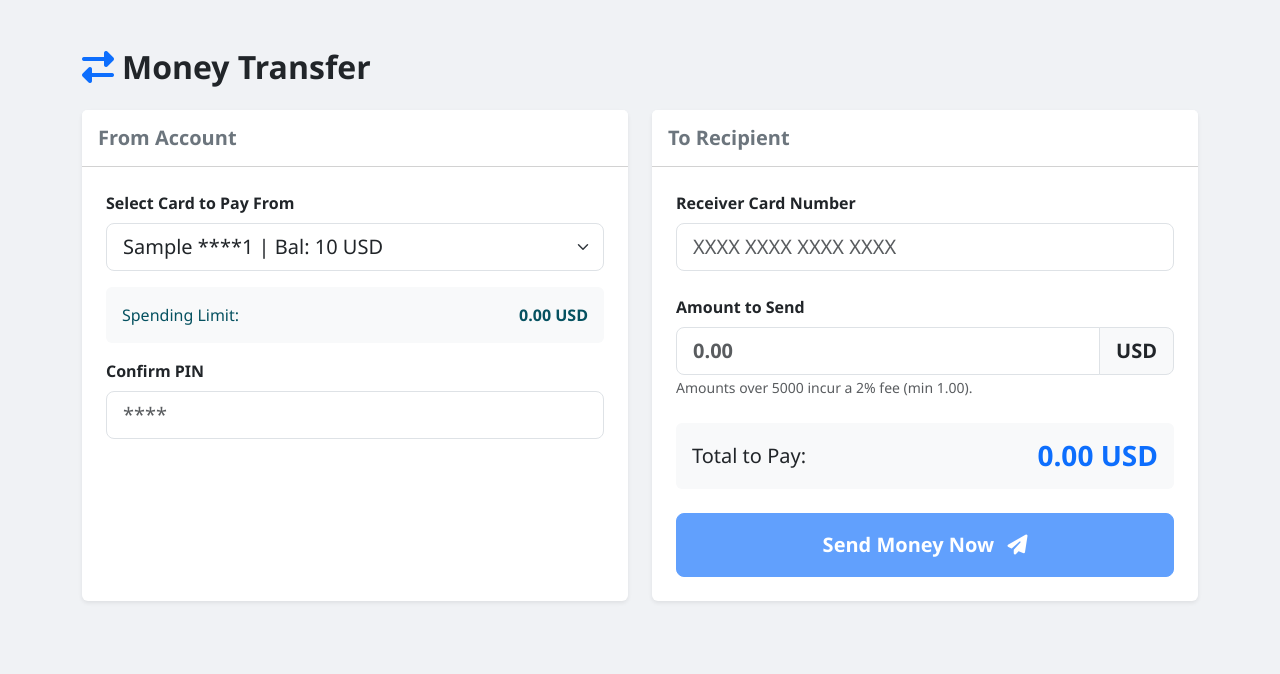
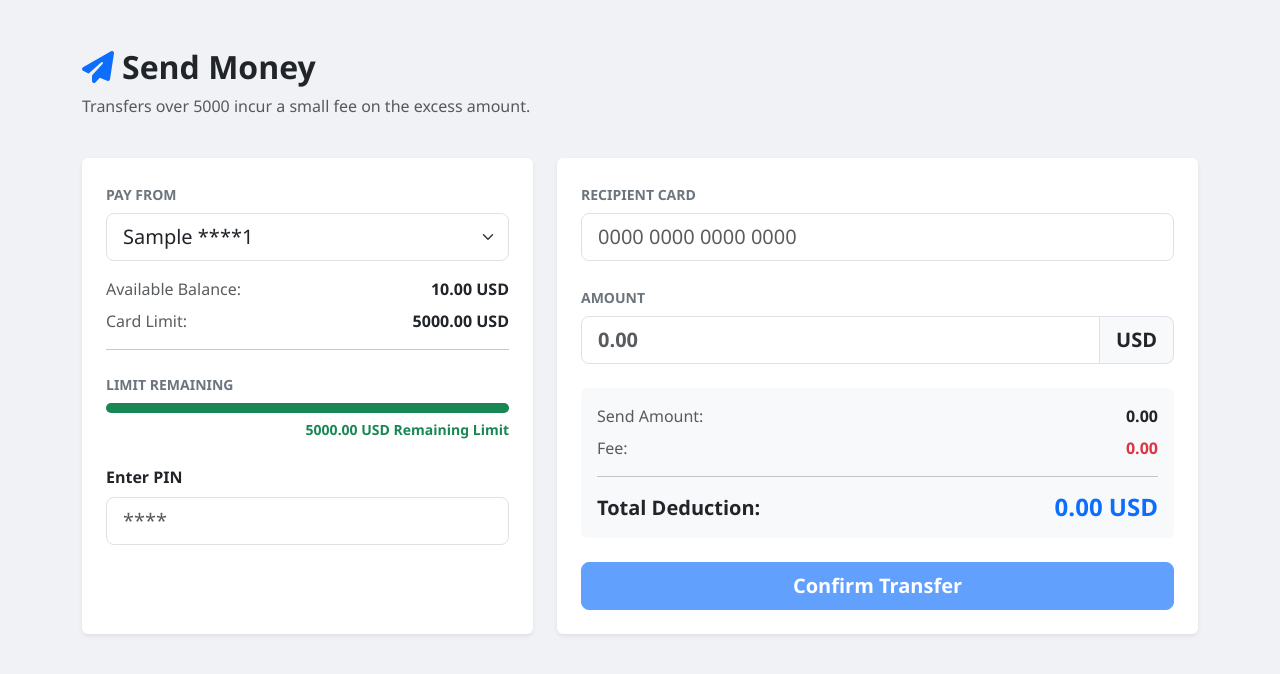
Before and after one commit to aliHasanov22/banking_app, a Flask app: template templates/transfer.html in a window 1280 px wide. Shown: the top 674 px of the page. Run offline with Flask 3, Linux system fonts and the light colour scheme; the template is opened without the code that fills it: most values are stand-ins (such as "Sample title", 1, 10 or a date in 2020).

Commit message:
Update transfer.html

```diff
--- a/templates/transfer.html
+++ b/templates/transfer.html
@@ -2,163 +2,182 @@
 
 {% block content %}
 <div class="container py-4">
-    <h2 class="mb-4 fw-bold"><i class="fas fa-exchange-alt text-primary me-2"></i>Money Transfer</h2>
+    <div class="row mb-4">
+        <div class="col-12">
+            <h2 class="fw-bold"><i class="fas fa-paper-plane text-primary me-2"></i>Send Money</h2>
+            <p class="text-muted">Transfers over 5000 incur a small fee on the excess amount.</p>
+        </div>
+    </div>
 
     <form method="POST" action="{{ url_for('transfer') }}" id="transferForm">
         <div class="row g-4">
-            <div class="col-lg-6">
-                <div class="card shadow-sm h-100 border-0">
-                    <div class="card-header bg-white py-3">
-                        <h5 class="mb-0 fw-bold text-secondary">From Account</h5>
-                    </div>
+
+            <div class="col-lg-5">
+                <div class="card shadow-sm border-0 h-100">
                     <div class="card-body p-4">
-                        <label class="form-label fw-bold">Select Card to Pay From</label>
-                        <select name="sender_card" id="senderCardSelect" class="form-select form-select-lg mb-3" required onchange="updateTransferUI()">
+                        <label class="form-label fw-bold text-secondary small">PAY FROM</label>
+                        <select name="sender_card" id="senderCardSelect" class="form-select form-select-lg mb-3" onchange="updateUI()">
                             {% for card in cards %}
                             <option value="{{ card.card_number }}"
                                     data-balance="{{ card.balance }}"
                                     data-limit="{{ card.expense_limit }}"
                                     data-currency="{{ card.currency }}">
-                                {{ card.card_type }} ****{{ card.card_number[-4:] }} | Bal: {{ card.balance }} {{ card.currency }}
+                                {{ card.card_type }} ****{{ card.card_number[-4:] }}
                             </option>
                             {% endfor %}
                         </select>
 
-                        <div class="alert alert-info border-0 bg-light d-flex justify-content-between align-items-center">
-                            <span>Spending Limit:</span>
-                            <span class="fw-bold" id="limitDisplay">Select a card</span>
+                        <div class="d-flex justify-content-between mb-2">
+                            <span class="text-muted">Available Balance:</span>
+                            <span class="fw-bold text-dark" id="balDisplay">0.00</span>
+                        </div>
+                        <div class="d-flex justify-content-between mb-3">
+                            <span class="text-muted">Card Limit:</span>
+                            <span class="fw-bold text-dark" id="limitTotalDisplay">0.00</span>
                         </div>
 
-                        <div class="mb-3">
-                            <label class="form-label fw-bold">Confirm PIN</label>
+                        <hr>
+
+                        <label class="form-label fw-bold text-secondary small mt-2">LIMIT REMAINING</label>
+                        <div class="progress" style="height: 10px;">
+                            <div id="limitBar" class="progress-bar bg-success" role="progressbar" style="width: 100%"></div>
+                        </div>
+                        <div class="text-end mt-1">
+                            <small id="limitRemainingText" class="fw-bold text-success">Select a card</small>
+                        </div>
+
+                        <div class="mt-4">
+                            <label class="form-label fw-bold">Enter PIN</label>
                             <input type="password" name="pin" class="form-control form-control-lg" placeholder="****" maxlength="4" required>
                         </div>
                     </div>
                 </div>
             </div>
 
-            <div class="col-lg-6">
-                 <div class="card shadow-sm h-100 border-0">
-                     <div class="card-header bg-white py-3">
-                        <h5 class="mb-0 fw-bold text-secondary">To Recipient</h5>
-                    </div>
+            <div class="col-lg-7">
+                <div class="card shadow-sm border-0 h-100">
                     <div class="card-body p-4">
-                         <div class="mb-4">
-                            <label class="form-label fw-bold">Receiver Card Number</label>
-                            <input type="text" name="receiver_card" class="form-control form-control-lg" placeholder="XXXX XXXX XXXX XXXX" required>
+                        <label class="form-label fw-bold text-secondary small">RECIPIENT CARD</label>
+                        <input type="text" name="receiver_card" class="form-control form-control-lg mb-4" placeholder="0000 0000 0000 0000" required>
+
+                        <label class="form-label fw-bold text-secondary small">AMOUNT</label>
+                        <div class="input-group input-group-lg mb-2">
+                            <input type="number" id="amountInput" name="amount" class="form-control fw-bold" placeholder="0.00" step="0.01" onkeyup="updateUI()" onchange="updateUI()" required>
+                            <span class="input-group-text fw-bold" id="currencyLabel">AZN</span>
                         </div>
 
-                         <div class="mb-4">
-                            <label class="form-label fw-bold">Amount to Send</label>
-                            <div class="input-group input-group-lg">
-                                <input type="number" id="amountInput" name="amount" class="form-control fw-bold" placeholder="0.00" step="0.01" min="1" required onkeyup="updateTransferUI()" onchange="updateTransferUI()">
-                                <span class="input-group-text fw-bold" id="currencyLabel">---</span>
-                            </div>
-                            <small class="text-muted">Amounts over 5000 incur a 2% fee (min 1.00).</small>
+                        <div id="limitAlert" class="alert alert-danger d-none mt-3">
+                            <i class="fas fa-hand-paper me-2"></i> Amount exceeds card limit!
                         </div>
 
-                        <div id="feeAlert" class="alert alert-warning d-none">
-                            <i class="fas fa-exclamation-triangle me-2"></i>
-                            <span id="feeText"></span>
+                        <div id="feeAlert" class="alert alert-warning d-none mt-3">
+                            <div class="d-flex justify-content-between">
+                                <span><i class="fas fa-info-circle me-2"></i> Fee (Excess > 5000):</span>
+                                <span class="fw-bold" id="feeDisplay">0.00</span>
+                            </div>
                         </div>
 
-                         <div id="limitAlert" class="alert alert-danger d-none">
-                            <i class="fas fa-times-circle me-2"></i>
-                            Exceeds your card's spending limit!
+                        <div class="bg-light rounded p-3 mt-4">
+                            <div class="d-flex justify-content-between mb-2">
+                                <span class="text-muted">Send Amount:</span>
+                                <span class="fw-bold" id="summaryAmount">0.00</span>
+                            </div>
+                            <div class="d-flex justify-content-between mb-2">
+                                <span class="text-muted">Fee:</span>
+                                <span class="fw-bold text-danger" id="summaryFee">0.00</span>
+                            </div>
+                            <hr>
+                            <div class="d-flex justify-content-between align-items-center">
+                                <span class="fw-bold h5 mb-0">Total Deduction:</span>
+                                <span class="fw-bold h4 text-primary mb-0" id="summaryTotal">0.00</span>
+                            </div>
                         </div>
 
-                        <div class="d-flex justify-content-between align-items-center mb-4 p-3 bg-light rounded">
-                            <h5 class="mb-0">Total to Pay:</h5>
-                            <h3 class="mb-0 fw-bold text-primary" id="totalPayDisplay">0.00</h3>
-                        </div>
-
-                        <div class="d-grid">
-                            <button type="submit" class="btn btn-primary btn-lg py-3 fw-bold" id="submitBtn">
-                                Send Money Now <i class="fas fa-paper-plane ms-2"></i>
-                            </button>
-                        </div>
+                        <button type="submit" id="submitBtn" class="btn btn-primary btn-lg w-100 mt-4 fw-bold">Confirm Transfer</button>
                     </div>
-                 </div>
+                </div>
             </div>
         </div>
     </form>
 </div>
 
 <script>
-    // Initialize UI on load
-    document.addEventListener("DOMContentLoaded", function() {
-        updateTransferUI();
-    });
+    document.addEventListener("DOMContentLoaded", function() { updateUI(); });
 
-    function updateTransferUI() {
+    function updateUI() {
+        // Elements
         const select = document.getElementById('senderCardSelect');
         const amountInput = document.getElementById('amountInput');
-        const feeAlert = document.getElementById('feeAlert');
+
+        // Data
+        const selectedOption = select.options[select.selectedIndex];
+        const cardLimit = parseFloat(selectedOption.getAttribute('data-limit')) || 5000;
+        const cardBal = parseFloat(selectedOption.getAttribute('data-balance')) || 0;
+        const curr = selectedOption.getAttribute('data-currency') || 'AZN';
+
+        // User Input
+        let amount = parseFloat(amountInput.value);
+        if(isNaN(amount) || amount < 0) amount = 0;
+
+        // --- 1. CALCULATE FEE (Excess Logic) ---
+        let fee = 0;
+        if (amount > 5000) {
+            let excess = amount - 5000;
+            // 2% of excess, minimum 1.0
+            fee = Math.max(excess * 0.02, 1.0);
+
+            document.getElementById('feeDisplay').innerText = `+${fee.toFixed(2)} ${curr}`;
+            document.getElementById('feeAlert').classList.remove('d-none');
+        } else {
+            document.getElementById('feeAlert').classList.add('d-none');
+        }
+
+        let total = amount + fee;
+
+        // --- 2. UPDATE LABELS ---
+        document.getElementById('balDisplay').innerText = `${cardBal.toFixed(2)} ${curr}`;
+        document.getElementById('limitTotalDisplay').innerText = `${cardLimit.toFixed(2)} ${curr}`;
+        document.getElementById('currencyLabel').innerText = curr;
+
+        document.getElementById('summaryAmount').innerText = amount.toFixed(2);
+        document.getElementById('summaryFee').innerText = fee.toFixed(2);
+        document.getElementById('summaryTotal').innerText = `${total.toFixed(2)} ${curr}`;
+
+        // --- 3. LIMIT CHECK VISUALS ---
         const limitAlert = document.getElementById('limitAlert');
+        const limitBar = document.getElementById('limitBar');
+        const limitText = document.getElementById('limitRemainingText');
         const submitBtn = document.getElementById('submitBtn');
 
-        // 1. Get Selected Card Data
-        const selectedOption = select.options[select.selectedIndex];
-        const limit = parseFloat(selectedOption.getAttribute('data-limit')) || 0;
-        const balance = parseFloat(selectedOption.getAttribute('data-balance')) || 0;
-        const currency = selectedOption.getAttribute('data-currency') || '---';
+        let remaining = cardLimit - amount;
+        let percentUsed = (amount / cardLimit) * 100;
+        if (percentUsed > 100) percentUsed = 100;
 
-        // 2. Update Basic UI Labels
-        document.getElementById('limitDisplay').innerText = `${limit.toFixed(2)} ${currency}`;
-        document.getElementById('currencyLabel').innerText = currency;
+        limitBar.style.width = (100 - percentUsed) + "%"; // Show remaining bar
 
-        // 3. Get and Validate Amount
-        let amount = parseFloat(amountInput.value);
-        if (isNaN(amount) || amount < 0) amount = 0;
+        if (amount > cardLimit) {
+            // Over Limit
+            limitAlert.classList.remove('d-none');
+            limitText.innerText = `Exceeds limit by ${Math.abs(remaining).toFixed(2)} ${curr}`;
+            limitText.className = "fw-bold text-danger";
+            limitBar.className = "progress-bar bg-danger";
+            submitBtn.disabled = true;
+        } else {
+            // Within Limit
+            limitAlert.classList.add('d-none');
+            limitText.innerText = `${remaining.toFixed(2)} ${curr} Remaining Limit`;
+            limitText.className = "fw-bold text-success";
+            limitBar.className = "progress-bar bg-success";
 
-        // 4. Calculate Fee Logic
-        let fee = 0;
-        if (amount > 5000) {
-            fee = amount * 0.02;
-            if (fee < 1.0) fee = 1.0; // Minimum fee
-
-            document.getElementById('feeText').innerText = `High amount fee (2%): +${fee.toFixed(2)} ${currency}`;
-            feeAlert.classList.remove('d-none');
-        } else {
-            feeAlert.classList.add('d-none');
+            // Check Balance
+            if (total > cardBal) {
+                limitText.innerText = "Insufficient Wallet Balance";
+                limitText.className = "fw-bold text-danger";
+                submitBtn.disabled = true;
+            } else {
+                submitBtn.disabled = (amount <= 0);
+            }
         }
-
-        const total = amount + fee;
-        document.getElementById('totalPayDisplay').innerText = `${total.toFixed(2)} ${currency}`;
-
-        // 5. Check Limits and Enable/Disable Submit
-        let isValid = true;
-
-        // Check against Spending Limit
-        if (amount > limit) {
-            limitAlert.innerText = `Exceeds spending limit by ${(amount - limit).toFixed(2)} ${currency}!`;
-            limitAlert.classList.remove('d-none');
-            isValid = false;
-        } else {
-             // Show remaining limit feedback if typing
-             if(amount > 0) {
-                 limitAlert.innerText = `You will have ${(limit - amount).toFixed(2)} ${currency} remaining limit.`;
-                 limitAlert.classList.remove('alert-danger');
-                 limitAlert.classList.add('alert-success');
-                 limitAlert.classList.remove('d-none');
-             } else {
-                 limitAlert.classList.add('d-none');
-                 limitAlert.classList.remove('alert-success');
-                 limitAlert.classList.add('alert-danger');
-             }
-        }
-
-        // Check against Actual Balance
-        if (total > balance) {
-             // We can reuse the limit alert box for balance check too
-             limitAlert.innerText = `Insufficient funds. You need ${total.toFixed(2)} ${currency}.`;
-             limitAlert.classList.remove('alert-success');
-             limitAlert.classList.add('alert-danger');
-             limitAlert.classList.remove('d-none');
-             isValid = false;
-        }
-
-        submitBtn.disabled = !isValid || amount <= 0;
     }
 </script>
 {% endblock %}
```
